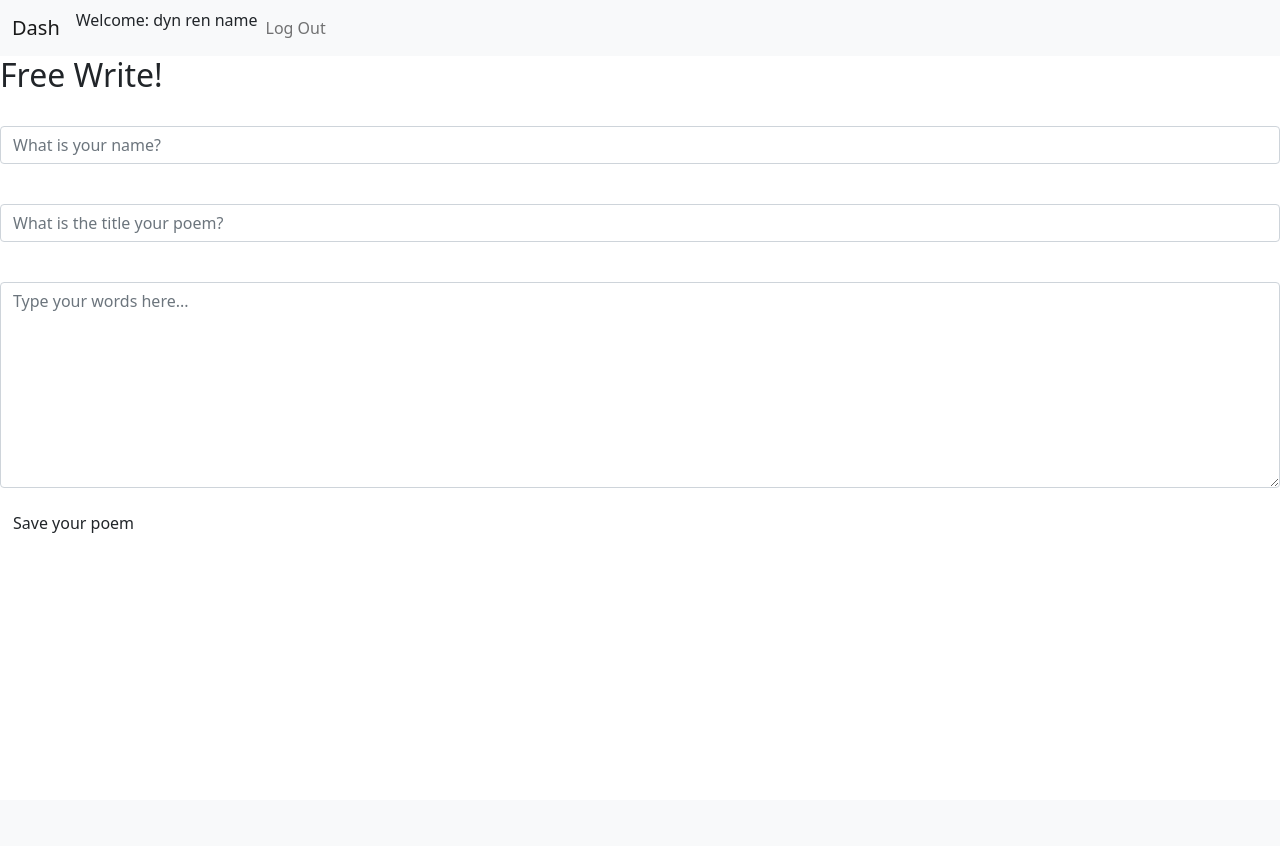
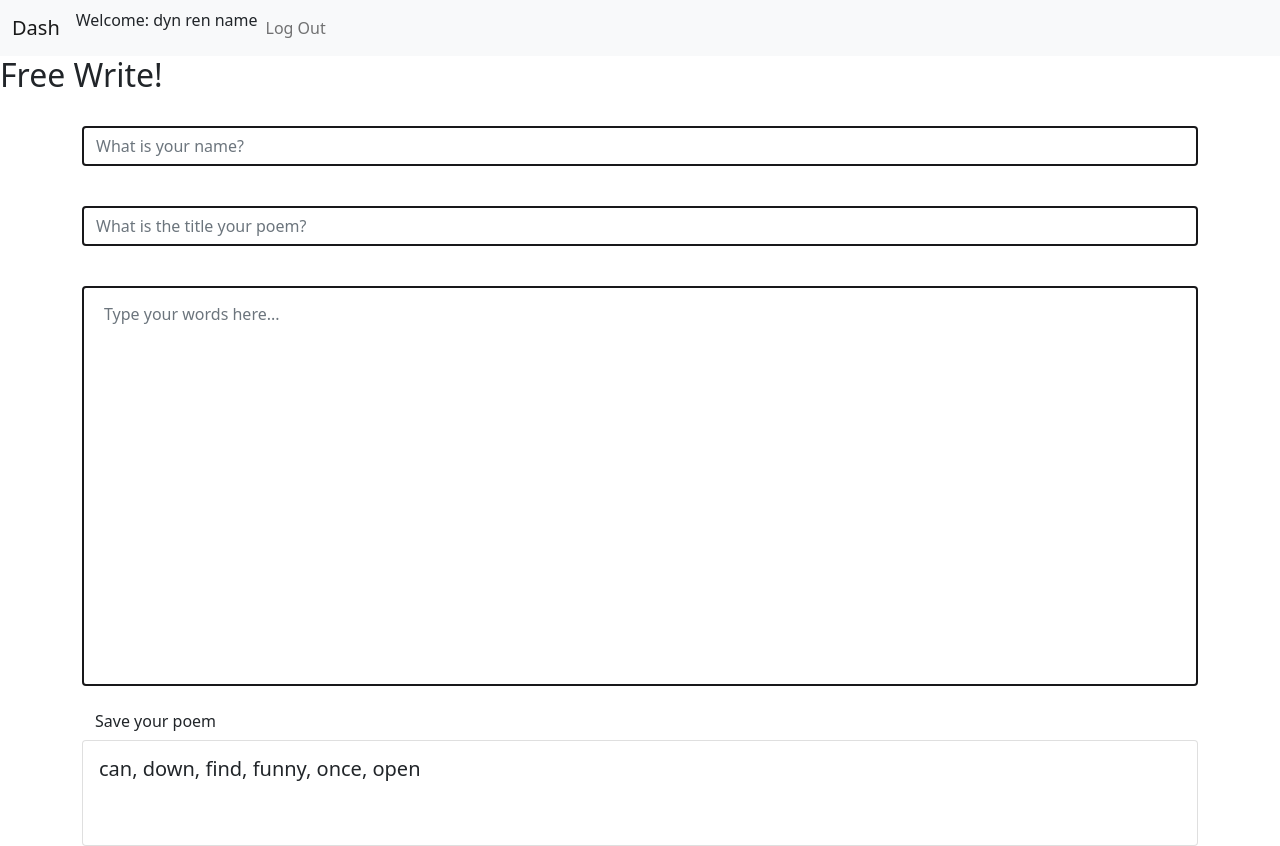
Before and after one commit to CB-Pantomime/Dash, a Django app: page /create/freewrite in a window 1280 px wide. Before the commit the page ends 533 px from the top, so only its background shows below. Run offline with Django 3.2, Linux system fonts and the light colour scheme; the visitor is signed in with stand-in values (Sample User, id 1).

Commit message:
updated styling on create form. added first round styling of word bank display.

```diff
--- a/main_app/static/styles/main.css
+++ b/main_app/static/styles/main.css
@@ -0,0 +1,36 @@
+
+
+
+
+/******* start create free write css *******/
+
+#title, #name {
+    border: 2px solid rgb(24, 24, 26);
+}
+
+#textAreaBody {
+    width: 100%;
+    height: 400px;
+    padding: 14px 20px;
+    box-sizing: border-box;
+    border: 2px solid rgb(24, 24, 26);
+    border-radius: 4px;
+    background-color: white;
+    resize: none;
+  }
+
+.createPoem {
+
+    display: flex;
+    align-items: center;
+    justify-content: center;
+
+}
+
+.pageTitle {
+    text-decoration-color: #15b6b6;
+}
+
+.centerWords {
+    text-align: center;
+}
--- a/main_app/templates/base.html
+++ b/main_app/templates/base.html
@@ -1,11 +1,16 @@
 {% load static %}
 <!DOCTYPE html>
+
 <html lang="en">
+
     <head>
         <meta charset="UTF-8" />
         <meta http-equiv="X-UA-Compatible" content="IE=edge" />
         <meta name="viewport" content="width=device-width, initial-scale=1.0" />
-        <link href="https://cdn.jsdelivr.net/npm/bootstrap@5.1.3/dist/css/bootstrap.min.css" rel="stylesheet" integrity="sha384-1BmE4kWBq78iYhFldvKuhfTAU6auU8tT94WrHftjDbrCEXSU1oBoqyl2QvZ6jIW3" crossorigin="anonymous">
+        <link rel="stylesheet" href="{% static 'styles/main.css' %}" />
+        <link href="https://cdn.jsdelivr.net/npm/bootstrap@5.0.2/dist/css/bootstrap.min.css" rel="stylesheet" integrity="sha384-EVSTQN3/azprG1Anm3QDgpJLIm9Nao0Yz1ztcQTwFspd3yD65VohhpuuCOmLASjC" crossorigin="anonymous">
+
+
         <title>Dash - {% block title %}{% endblock %}</title>
     </head>
 
@@ -22,6 +27,7 @@
 
                     {% if user.is_authenticated %}
                         <div class="navbar-nav">
+                            {% comment %}  when placing "navbar-item" as the class in the span below, it is styling the string. There is no class named that in the main.css, regardless it is being styled. It is NOT styled when I comment out the link stylesheet for static styles/main.css {% endcomment %}
                             <span class="navbar-item">Welcome: dyn ren name</span>
                             <a class="nav-link" href="{% url 'logout' %}">Log Out</a>
                         </div>
@@ -37,8 +43,12 @@
         <!-- END NAV BAR -->
 
 
-        <!-- individual templates will display through here when extending from base -->
-        {% block content %}{% endblock %}
 
+        {% block content %}
+         <!-- individual templates will display through here when extending from base -->
+
+        {% endblock %}
+        <script src="https://cdn.jsdelivr.net/npm/@popperjs/core@2.9.2/dist/umd/popper.min.js" integrity="sha384-IQsoLXl5PILFhosVNubq5LC7Qb9DXgDA9i+tQ8Zj3iwWAwPtgFTxbJ8NT4GN1R8p" crossorigin="anonymous"></script>
+<script src="https://cdn.jsdelivr.net/npm/bootstrap@5.0.2/dist/js/bootstrap.min.js" integrity="sha384-cVKIPhGWiC2Al4u+LWgxfKTRIcfu0JTxR+EQDz/bgldoEyl4H0zUF0QKbrJ0EcQF" crossorigin="anonymous"></script>
     </body>
 </html>
--- a/main_app/templates/create_free_write.html
+++ b/main_app/templates/create_free_write.html
@@ -1,12 +1,13 @@
 {% extends 'base.html' %}
+{% load static %}
 {% block title %}Free Write!{% endblock %}
 
 {% block content %}
 
 
-    <h2>Free Write!</h2>
+    <h2 class="pageTitle">Free Write!</h2>
 
-    <section class="createPoem">
+    <div class="container-md">
 
         <form method="post" action="{% url 'poem_create' %}">{% csrf_token %}
             <div class="mb-3">
@@ -19,13 +20,30 @@
             </div>
             <div class="mb-3">
                 <label for="body" class="form-label" aria-label="Type your words here..."></label>
-                <textarea class="form-control" id="body" placeholder="Type your words here..." rows="8" name="body"required></textarea>
+
+                <textarea class="form-control" id="textAreaBody" placeholder="Type your words here..." rows="8" name="body"required></textarea>
             </div>
+
             <div>
                 <input type="submit" class="btn" value="Save your poem" aria-label="Save your poem"/>
             </div>
         </form>
-    </section>
+
+    </div>
+
+    <div class="container-md">
+
+        <div class="card">
+
+            <div class="card-body">
+              <blockquote class="blockquote mb-5">
+                <h5> <span id="centerWords">can, down, find, funny, once, open</span></h5>
+              </blockquote>
+            </div>
+          </div>
+
+
+    </div>
 
 
 {% endblock %}
--- a/main_app/templates/home.html
+++ b/main_app/templates/home.html
@@ -1,12 +1,13 @@
 {% extends 'base.html' %}
+{% load static %}
 {% block title %}Home{% endblock %}
 
 {% block content %}
 
-    <!-- START LANDING BLURB -->
+
     <div class="container-lg">
         <h3>home page</h3>
     </div>
-    <!-- END LANDING BLURB -->
+
 
 {% endblock %}
--- a/main_app/templates/poems_index.html
+++ b/main_app/templates/poems_index.html
@@ -16,7 +16,7 @@
         <div class="poem-title">
             {{poem.title}}
         </div>
-        <a class="poem-link" href="{% url 'poem_detail' poem.id%}"><button>Student: {{poem.name}}</button></a>
+        <a class="poem-link" href="{% url 'poem_detail' user.id%}"><button>Student: {{poem.name}}</button></a>
     {% endfor %}
     </div>
 
--- a/main_app/views.py
+++ b/main_app/views.py
@@ -88,18 +88,19 @@
 @method_decorator(login_required, name='dispatch')
 class CreateFreeWrite(TemplateView):
 
+
     template_name = "create_free_write.html"
 
-    def post(self, request, user_id):
+    # def post(self, request, user_id):
     #     def get_user(request):
     #         current_user = request.user
     #         return current_user
 
-        name = request.POST.get("name")
-        title = request.POST.get("title")
-        body = request.POST.get("body")
-        Poem.objects.create(name=name, title=title, body=body)
-        return redirect("confirm-continue.html")
+    #     name = request.POST.get("name")
+    #     title = request.POST.get("title")
+    #     body = request.POST.get("body")
+    #     Poem.objects.create(name=name, title=title, body=body)
+    #     return redirect("confirm-continue.html")
 
 # END CREATE VIEWS
 
@@ -112,8 +113,6 @@
 @method_decorator(login_required, name='dispatch')
 class PoemCreate(View):
 
-    # template_name = "create_free_write.html"
-
     def post(self, request):
         # print(f'Here is name: {request.POST}')
         name = request.POST.get("name")
@@ -122,10 +121,13 @@
         Poem.objects.create(name=name, title=title, body=body)
         return redirect("confirm-continue")
 
-
     def form_valid(self, form):
             form.instance.user = self.request.user
             return super(PoemCreate, self).form_valid(form)
+
+
+
+
 
 
 
```
